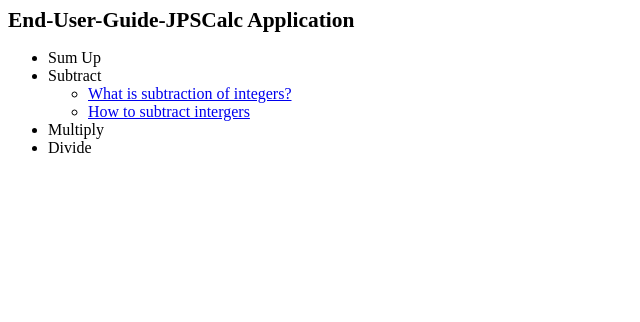
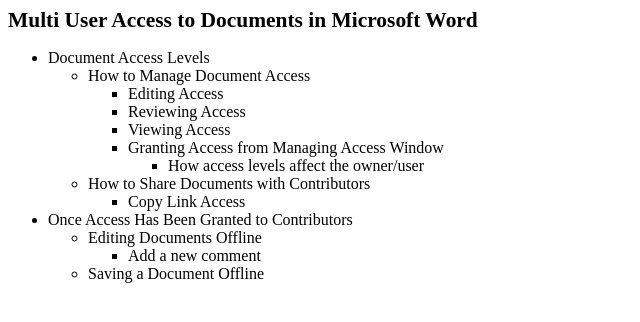
Before and after one commit to jelainesims/DITA-XML-docu, a plain HTML site: page html5/index.html in a window 1280 px wide. Shown: the whole page, without its empty margins (0-640 px from the left). Drawn offline with Linux system fonts and the light colour scheme.

Commit message:
Add files via upload

```diff
--- a/html5/index.html
+++ b/html5/index.html
@@ -8,22 +8,44 @@
       <meta name="generator" content="DITA-OT">
       <meta name="DC.type" content="map">
       <meta name="DC.format" content="HTML5">
-      <title>End-User-Guide-JPSCalc Application</title>
+      <title>Multi User Access to Documents in Microsoft Word</title>
       <link rel="stylesheet" type="text/css" href="commonltr.css">
    </head>
    <body>
-      <h1 class="title topictitle1">End-User-Guide-JPSCalc Application</h1>
+      <h1 class="title topictitle1">Multi User Access to Documents in Microsoft Word</h1>
       <nav>
          <ul class="map">
-            <li class="topicref topichead">Sum Up</li>
-            <li class="topicref topichead">Subtract
+            <li class="topicref topichead">Document Access Levels
                <ul>
-                  <li class="topicref"><a href="what_is_subtraction_of_numbers.html">What is subtraction of integers?</a></li>
-                  <li class="topicref"><a href="how_to_subtract_intergers.html">How to subtract intergers</a></li>
+                  <li class="topicref topichead">How to Manage Document Access
+                     <ul>
+                        <li class="topicref topichead">Editing Access</li>
+                        <li class="topicref topichead">Reviewing Access</li>
+                        <li class="topicref topichead">Viewing Access</li>
+                        <li class="topicref topichead">Granting Access from Managing Access Window
+                           <ul>
+                              <li class="topicref topichead">How access levels affect the owner/user</li>
+                           </ul>
+                        </li>
+                     </ul>
+                  </li>
+                  <li class="topicref topichead">How to Share Documents with Contributors
+                     <ul>
+                        <li class="topicref topichead">Copy Link Access</li>
+                     </ul>
+                  </li>
                </ul>
             </li>
-            <li class="topicref topichead">Multiply</li>
-            <li class="topicref topichead">Divide</li>
+            <li class="topicref topichead">Once Access Has Been Granted to Contributors
+               <ul>
+                  <li class="topicref topichead">Editing Documents Offline
+                     <ul>
+                        <li class="topicref topichead">Add a new comment</li>
+                     </ul>
+                  </li>
+                  <li class="topicref topichead">Saving a Document Offline</li>
+               </ul>
+            </li>
          </ul>
       </nav>
    </body>
```
Also changed, not shown: 1 other file.
